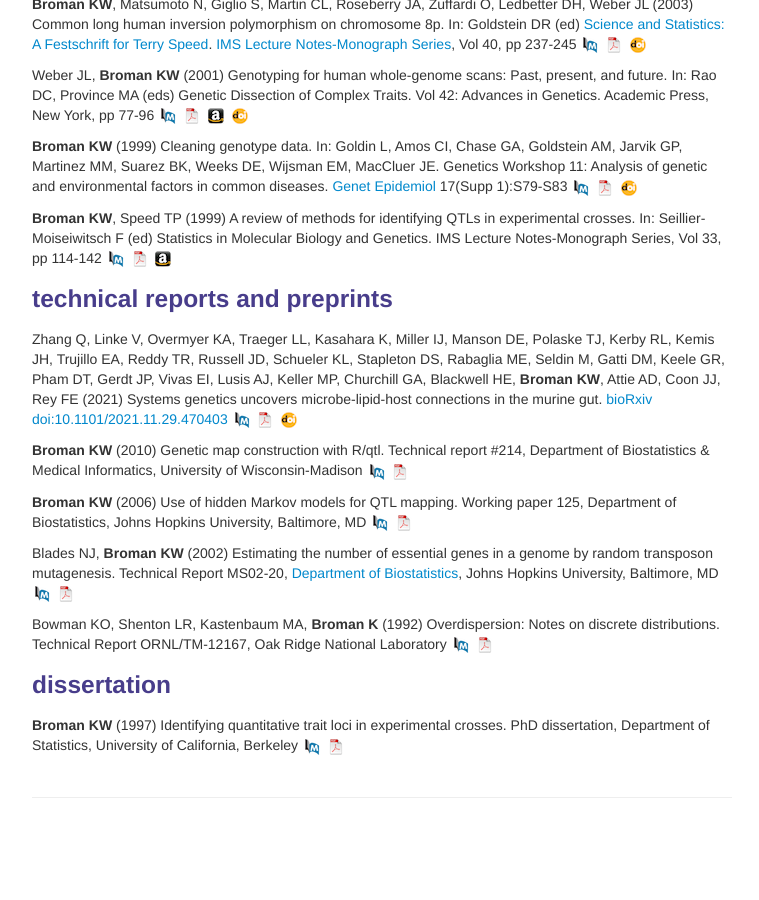
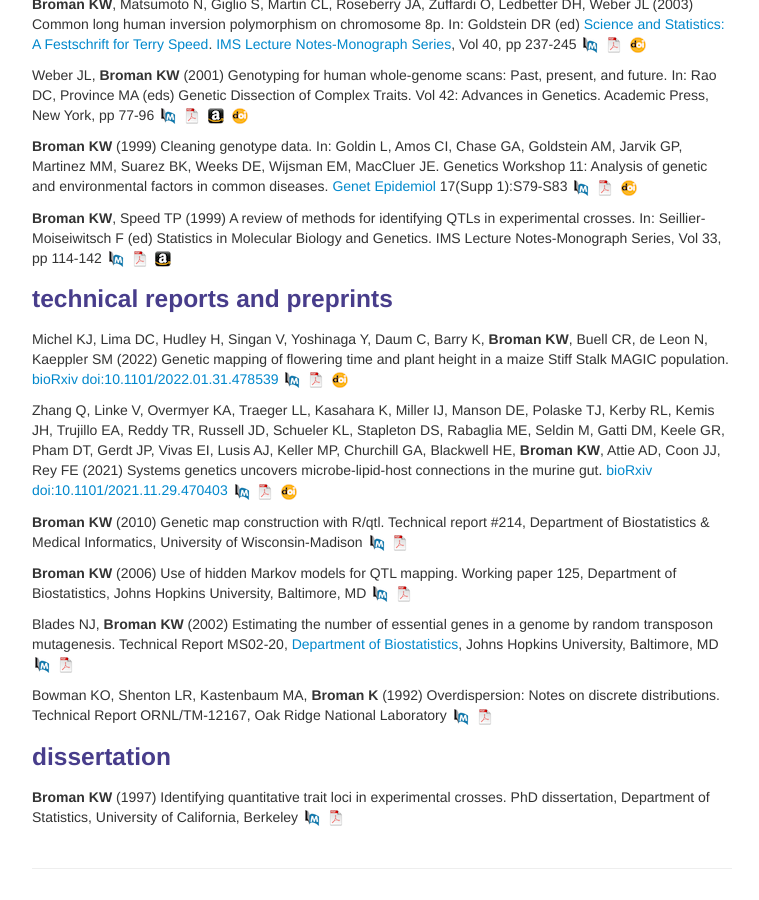
Before and after one commit to kbroman/kbroman.github.io, a Jekyll site: the page built from pubs.md, in a window 1280 px wide and 900 px high, scrolled down 11924 px. Shown: the whole window, without its empty margins (258-1017 px from the left). Built offline with Jekyll 4.4.1, drawn with Linux system fonts in a browser that asks for light colours; before the commit the page ends 12753 px from its top, so only the background shows below that.

Commit message:
pubs.md: Add Michel et al biorxiv preprint

```diff
--- a/pubs.md
+++ b/pubs.md
@@ -1778,6 +1778,15 @@ Notes-Monograph Series, Vol 33, pp 114-142
 
 ### <a name="techreports"></a>technical reports and preprints
 
+Michel KJ, Lima DC, Hudley H, Singan V, Yoshinaga Y, Daum C, Barry K,
+**Broman KW**, Buell CR, de Leon N, Kaeppler SM (2022) Genetic mapping of
+flowering time and plant height in a maize Stiff Stalk MAGIC
+population. [bioRxiv](https://biorxiv.org)
+[doi:10.1101/2022.01.31.478539](https://doi.org/10.1101/2022.01.31.478539)
+[![EuropePMC](icons16/pubmed-icon.png)](https://europepmc.org/article/PPR/PPR449612)
+[![pdf](icons16/pdf-icon.png)](https://www.biorxiv.org/content/10.1101/2022.01.31.478539v1.full.pdf)
+[![doi](icons16/doi-icon.png)](https://doi.org/10.1101/2022.01.31.478539)
+
 Zhang Q, Linke V, Overmyer KA, Traeger LL, Kasahara K, Miller IJ,
 Manson DE, Polaske TJ, Kerby RL, Kemis JH, Trujillo EA, Reddy TR,
 Russell JD, Schueler KL, Stapleton DS, Rabaglia ME, Seldin M, Gatti
```
